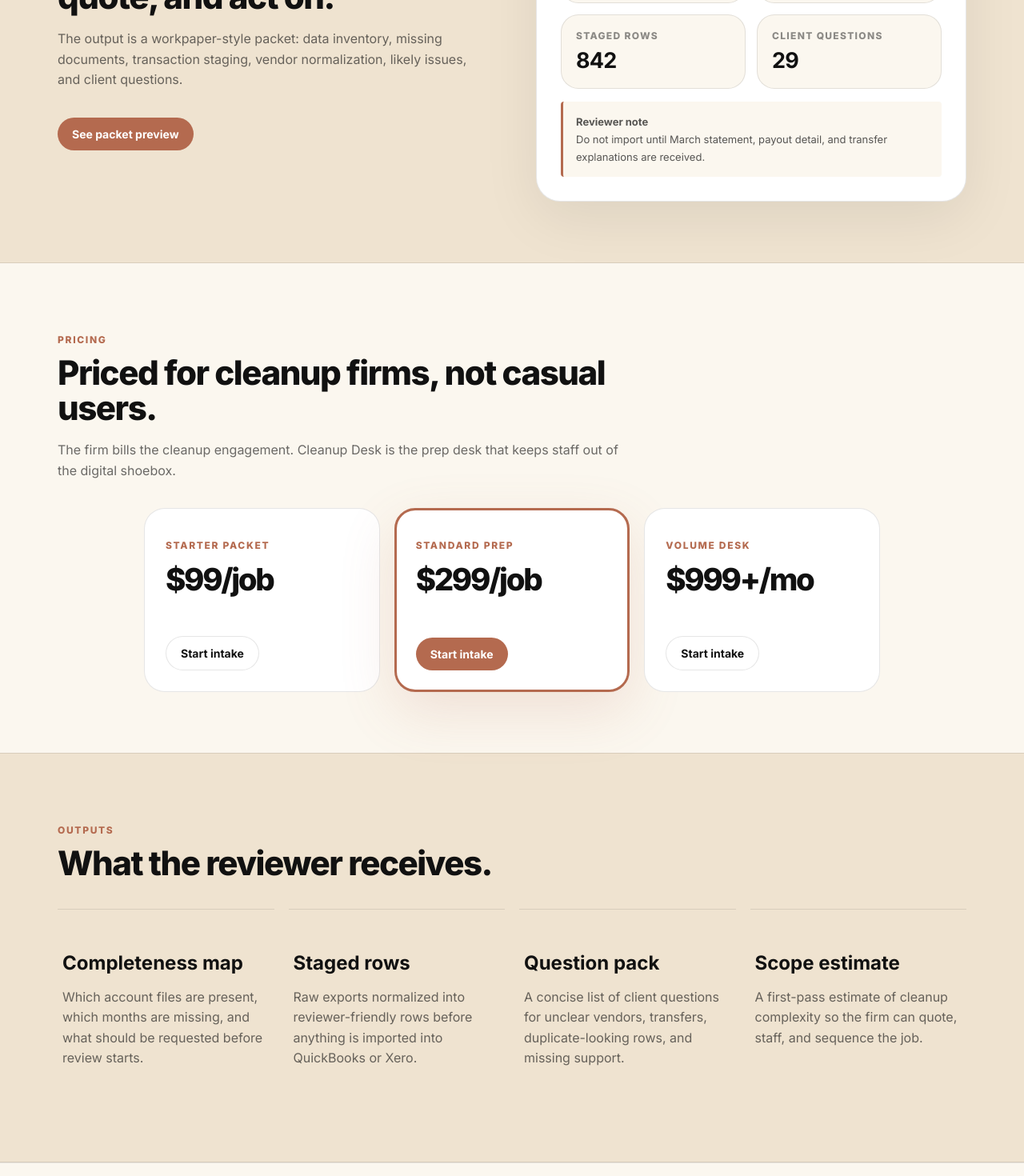
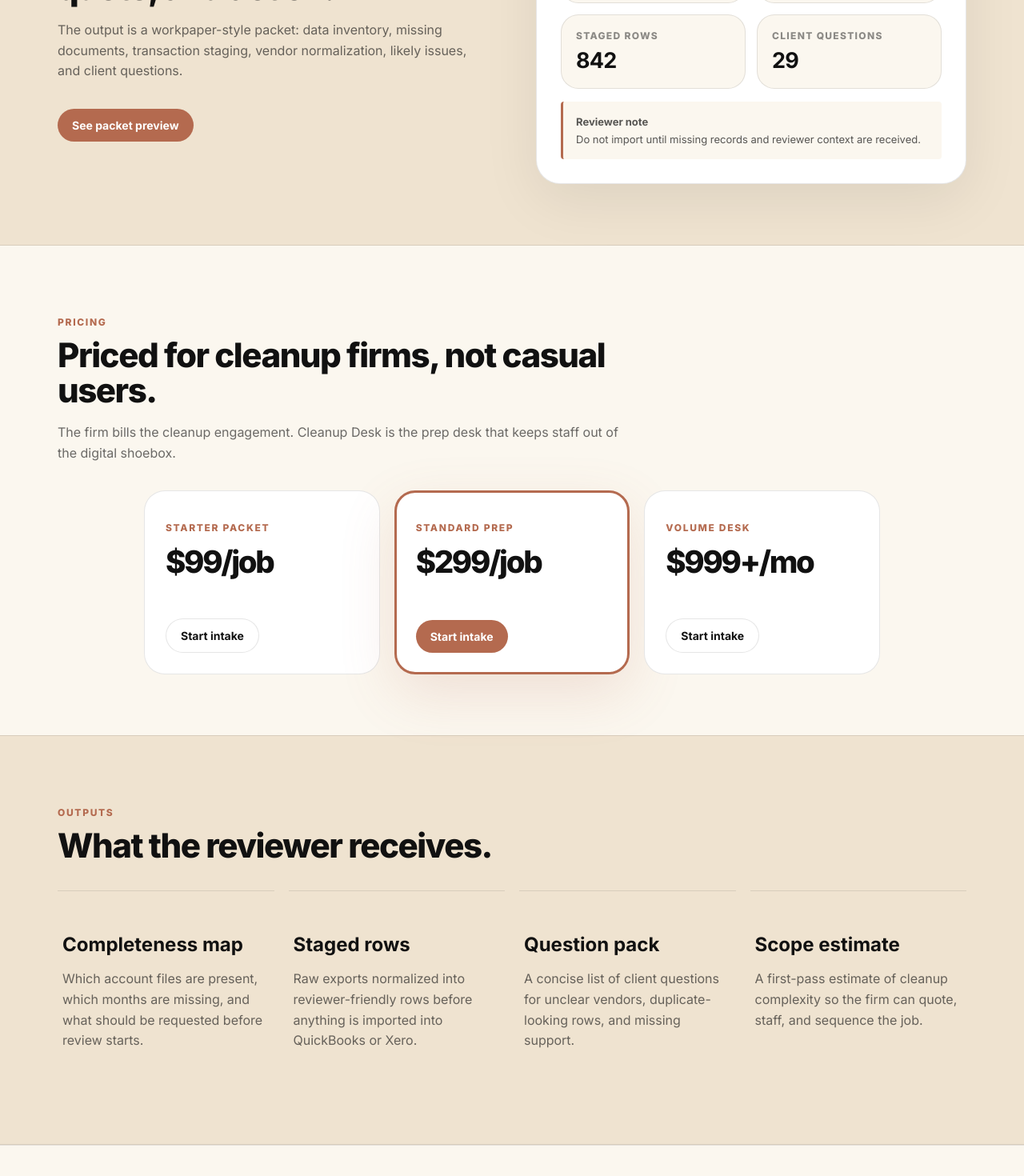
Before and after one commit to pissclams1/Pissclams, a Next.js app: page / in a window 1280 px wide. Shown: the part 2340-3810 px from the top of the page at 80% size. Built offline with nearby package versions, Linux system fonts and the light colour scheme.

Commit message:
Remove risky wording from homepage reviewer note

```diff
--- a/app/page.tsx
+++ b/app/page.tsx
@@ -10,7 +10,7 @@
 const outputs = [
   ["Completeness map", "Which account files are present, which months are missing, and what should be requested before review starts."],
   ["Staged rows", "Raw exports normalized into reviewer-friendly rows before anything is imported into QuickBooks or Xero."],
-  ["Question pack", "A concise list of client questions for unclear vendors, transfers, duplicate-looking rows, and missing support."],
+  ["Question pack", "A concise list of client questions for unclear vendors, duplicate-looking rows, and missing support."],
   ["Scope estimate", "A first-pass estimate of cleanup complexity so the firm can quote, staff, and sequence the job."],
 ];
 
@@ -41,7 +41,7 @@
 
     <section className="wrap section"><div className="sectionIntro"><p className="kicker">What it is not</p><h2 className="big">The boundary is the product.</h2><p className="muted">If the books are already live and the only problem is transaction follow-up, use a connected workflow tool. Cleanup Desk is for the pre-ledger intake swamp.</p></div><div className="grid grid4">{notThis.map((item) => <div className="metric" key={item}><b style={{fontSize:20}}>No</b><p className="muted">{item}</p></div>)}</div></section>
 
-    <section className="sectionline"><div className="wrap section sampleBand"><div><p className="kicker">Deliverable</p><h2 className="big">A cleanup intake packet your team can review, quote, and act on.</h2><p className="muted">The output is a workpaper-style packet: data inventory, missing documents, transaction staging, vendor normalization, likely issues, and client questions.</p><Link className="darkpill" href="/packet-preview" style={{marginTop:18,display:"inline-flex"}}>See packet preview</Link></div><div className="miniOffer"><p className="kicker">Sample output</p><h3>Pre-ledger triage packet</h3><div className="result"><Signal label="Files received" value="7"/><Signal label="Missing months" value="3"/><Signal label="Staged rows" value="842"/><Signal label="Client questions" value="29"/></div><div style={{background:"#fbf7ef",borderLeft:"3px solid var(--clay)",padding:"14px 16px",borderRadius:4,fontSize:13,lineHeight:1.7,color:"rgba(17,17,17,.7)",marginTop:16}}><strong>Reviewer note</strong><br/>Do not import until March statement, payout detail, and transfer explanations are received.</div></div></div></section>
+    <section className="sectionline"><div className="wrap section sampleBand"><div><p className="kicker">Deliverable</p><h2 className="big">A cleanup intake packet your team can review, quote, and act on.</h2><p className="muted">The output is a workpaper-style packet: data inventory, missing documents, transaction staging, vendor normalization, likely issues, and client questions.</p><Link className="darkpill" href="/packet-preview" style={{marginTop:18,display:"inline-flex"}}>See packet preview</Link></div><div className="miniOffer"><p className="kicker">Sample output</p><h3>Pre-ledger triage packet</h3><div className="result"><Signal label="Files received" value="7"/><Signal label="Missing months" value="3"/><Signal label="Staged rows" value="842"/><Signal label="Client questions" value="29"/></div><div style={{background:"#fbf7ef",borderLeft:"3px solid var(--clay)",padding:"14px 16px",borderRadius:4,fontSize:13,lineHeight:1.7,color:"rgba(17,17,17,.7)",marginTop:16}}><strong>Reviewer note</strong><br/>Do not import until missing records and reviewer context are received.</div></div></div></section>
 
     <section className="wrap section"><div className="sectionIntro"><p className="kicker">Pricing</p><h2 className="big">Priced for cleanup firms, not casual users.</h2><p className="muted">The firm bills the cleanup engagement. Cleanup Desk is the prep desk that keeps staff out of the digital shoebox.</p></div><div className="grid grid3 pricingPreview" style={{maxWidth:920,margin:"0 auto"}}><Price name="Starter packet" price="$99/job" cta="Start intake" href="/intake" /><Price name="Standard prep" price="$299/job" cta="Start intake" href="/intake" featured /><Price name="Volume desk" price="$999+/mo" cta="Start intake" href="/intake" /></div></section>
 
```
